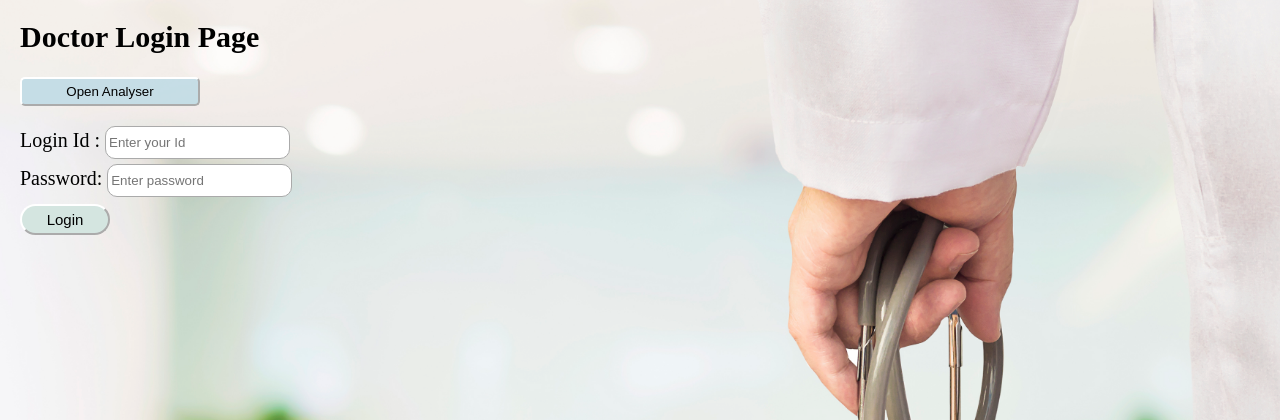
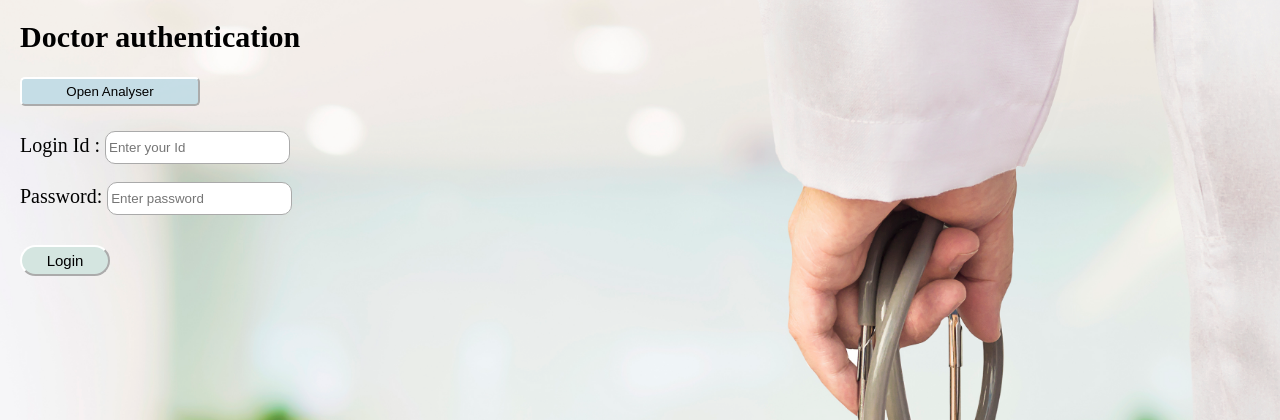
Before and after one commit to Akhi1210/Smart_Hospital, a PHP site: page /doctor_login.php in a window 1280 px wide. Shown: the top 420 px of the page. Run offline with PHP 8.4, Linux system fonts and the light colour scheme.

Commit message:
Update doctor_login.php

```diff
--- a/doctor_login.php
+++ b/doctor_login.php
@@ -13,10 +13,10 @@
 <body style="background-image:url('/background_images/login_doc.jpg');background-size: cover">
 
     <form class='box_ld' method='post'>
-        <div  style='font-weight:bold;font-size:30px;margin:auto;'>Doctor Login Page</div><br>
+        <div  style='font-weight:bold;font-size:30px;margin:auto;'>Doctor authentication</div><br>
         <button  type='submit' title='Opens Working Time Analyser' name='analyser_btn' class='analyser_btn'>Open Analyser</button><br>
-        Login Id : <input class='text' style='margin-top:20px;margin-bottom:5px;'  type='number' name='doc_id' placeholder='Enter your Id'><br>
-        Password: <input class='text' type='text' name='doc_pass' placeholder='Enter password'><br>
+        Login Id : <input class='text' style='margin-top:25px;margin-bottom:18px;'  type='number' name='doc_id' placeholder='Enter your Id'><br>
+        Password: <input class='text' type='text' name='doc_pass' placeholder='Enter password'><br><br>
         <input class='button' style='margin-top:7px;' type='submit' name='sub-log' value='Login'><br>
     </from>
     <?php
```
